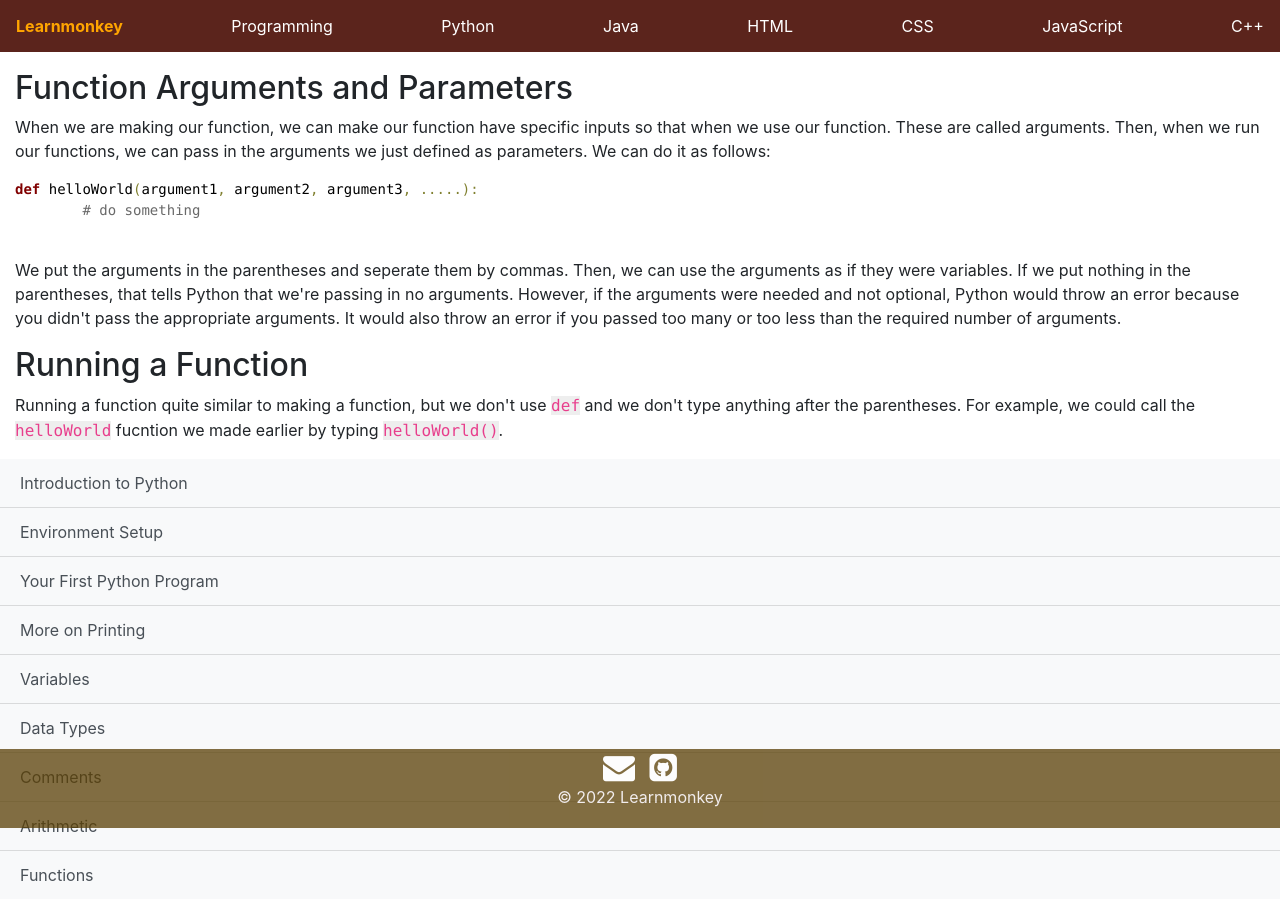
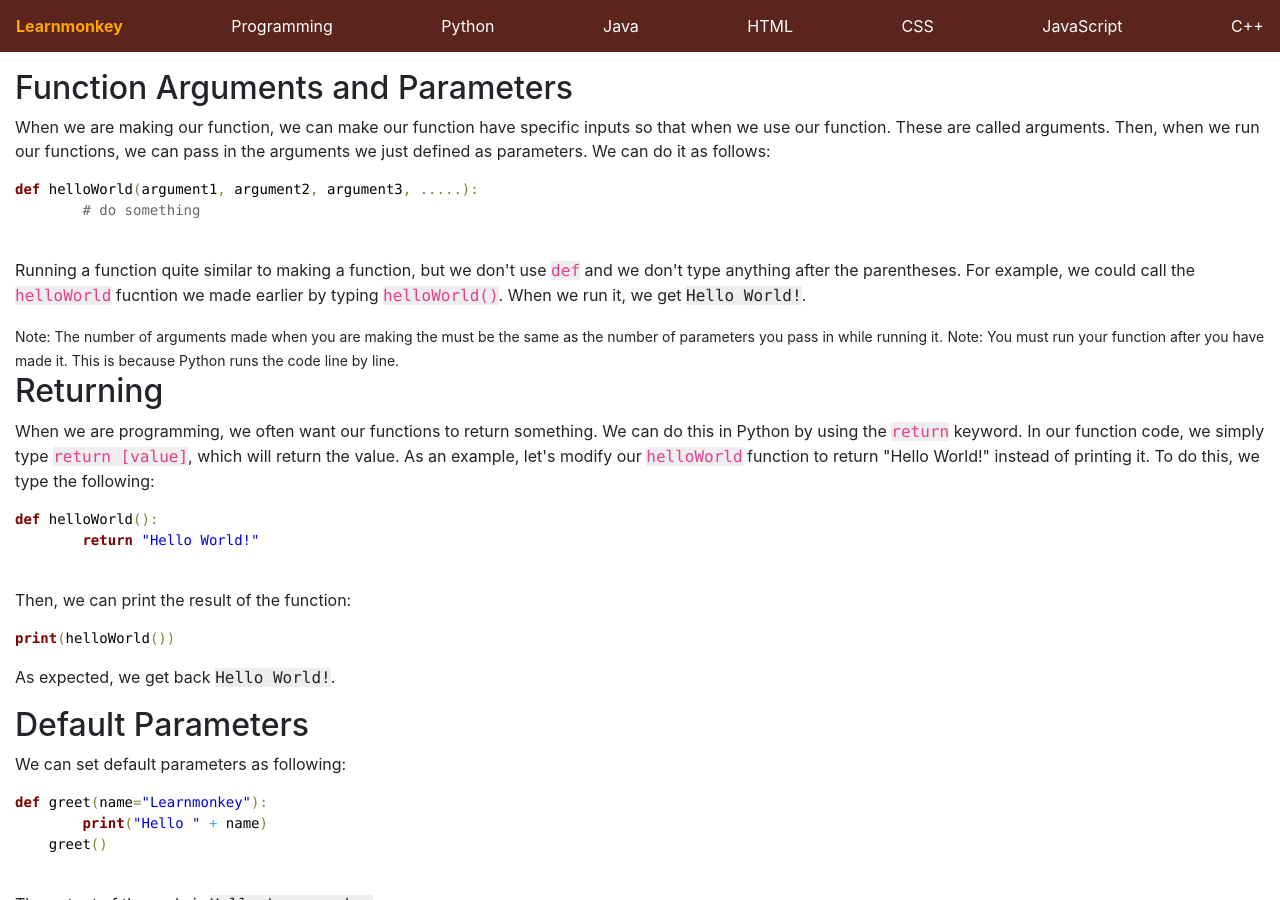
Before and after one commit to learnmonkey/learnmonkey.github.io, a Jekyll site: the page built from programming/python/functions.html, in a window 1280 px wide and 900 px high, scrolled down 640 px. Built offline with Jekyll 4.4.1, drawn with Linux system fonts in a browser that asks for light colours; some of the changed text lies outside the part shown.

Commit message:
put all the function stuff back

```diff
--- a/programming/python/functions.html
+++ b/programming/python/functions.html
@@ -26,7 +26,56 @@ permalink: /programming/python/functions/
     <pre style='color:#000000;background:#ffffff;'><span style='color:#800000; font-weight:bold; '>def</span> helloWorld<span style='color:#808030; '>(</span>argument1<span style='color:#808030; '>,</span> argument2<span style='color:#808030; '>,</span> argument3<span style='color:#808030; '>,</span> <span style='color:#808030; '>.</span><span style='color:#808030; '>.</span><span style='color:#808030; '>.</span><span style='color:#808030; '>.</span><span style='color:#808030; '>.</span><span style='color:#808030; '>)</span><span style='color:#808030; '>:</span>
         <span style='color:#696969; '># do something</span>
     </pre>
-    <p>We put the arguments in the parentheses and seperate them by commas. Then, we can use the arguments as if they were variables. If we put nothing in the parentheses, that tells Python that we're passing in no arguments. However, if the arguments were needed and not optional, Python would throw an error because you didn't pass the appropriate arguments. It would also throw an error if you passed too many or too less than the required number of arguments.</p>
+    <p>Running a function quite similar to making a function, but we don't use <code>def</code> and we don't type anything after the parentheses. For example, we could call the <code>helloWorld</code> fucntion we made earlier by typing <code>helloWorld()</code>. When we run it, we get <samp>Hello World!</samp>.</p>
+    <small>Note: The number of arguments made when you are making the must be the same as the number of parameters you pass in while running it.</small>
+    <small>Note: You must run your function after you have made it. This is because Python runs the code line by line.</small>
+</section>
+
+<section>
+    <h2>Returning</h2>
+    <p>When we are programming, we often want our functions to return something. We can do this in Python by using the <code>return</code> keyword. In our function code, we simply type <code>return [value]</code>, which will return the value. As an example, let's modify our <code>helloWorld</code> function to return "Hello World!" instead of printing it. To do this, we type the following: </p>
+    <pre style='color:#000000;background:#ffffff;'><span style='color:#800000; font-weight:bold; '>def</span> helloWorld<span style='color:#808030; '>(</span><span style='color:#808030; '>)</span><span style='color:#808030; '>:</span>
+	<span style='color:#800000; font-weight:bold; '>return</span> <span style='color:#0000e6; '>"Hello World!"</span>
+    </pre>
+    <p>Then, we can print the result of the function: </p>
+    <pre style='color:#000000;background:#ffffff;'><span style='color:#800000; font-weight:bold; '>print</span><span style='color:#808030; '>(</span>helloWorld<span style='color:#808030; '>(</span><span style='color:#808030; '>)</span><span style='color:#808030; '>)</span></pre>
+    <p>As expected, we get back <samp>Hello World!</samp>.</p>
+</section>
+
+<section>
+    <h2>Default Parameters</h2>
+    <p>We can set default parameters as following:</p>
+    <pre style='color:#000000;background:#ffffff;'><span style='color:#800000; font-weight:bold; '>def</span> greet<span style='color:#808030; '>(</span>name<span style='color:#808030; '>=</span><span style='color:#0000e6; '>"Learnmonkey"</span><span style='color:#808030; '>)</span><span style='color:#808030; '>:</span>
+        <span style='color:#800000; font-weight:bold; '>print</span><span style='color:#808030; '>(</span><span style='color:#0000e6; '>"Hello "</span> <span style='color:#44aadd; '>+</span> name<span style='color:#808030; '>)</span>
+    greet<span style='color:#808030; '>(</span><span style='color:#808030; '>)</span>
+    </pre>
+    <p>The output of the code is <samp>Hello Learnmonkey</samp>.</p>
+</section>
+
+<section>
+    <h2>Arbitrary Arguments (<code>*args</code>)</h2>
+    <p>In Python, we can have as many arguments as we want by putting <code>*args</code> as one of the arguments, where <code>args</code> is a tuple with all of the arguments. Below is an example: </p>
+    <small>Note: We reference the <code>*args</code> by typing <code>args</code> not <code>*args</code>.</small>
+    <pre style="color:#000000;background:#ffffff;"><span style="color:#800000; font-weight:bold; ">def</span> argsTest<span style="color:#808030; ">(</span><span style="color:#44aadd; ">*</span>args<span style="color:#808030; ">)</span><span style="color:#808030; ">:</span>
+        <span style="color:#800000; font-weight:bold; ">print</span><span style="color:#808030; ">(</span>args<span style="color:#808030; ">)</span>
+    argsTest<span style="color:#808030; ">(</span><span style="color:#808030; ">)</span>
+    </pre>
+    <p>The output of the code is <samp>(1, 2.1, 3)</samp>.</p>
+    <small>Note: We could rename <code>*args</code> to <code>*nums</code> or anything else. The only thing that matters in the asterisk in front. It is customary to use <code>*args</code>.</small>
+</section>
+
+<section>
+    <h2>(Arbitrary) Keyword Arguments</h2>
+    <p></p>
+</section>
+
+<section>
+    <h2>The <code>pass</code> statement</h2>
+    <p>Sometimes you just want an empty function. However, Python won't let you do that and putting in a comment won't work either. So, we use <code>pass</code>. Simply put <code>pass</code> as the code in your function and Python will do nothing: </p>
+    <pre style='color:#000000;background:#ffffff;'><span style='color:#800000; font-weight:bold; '>def</span> emptyFunction<span style='color:#808030; '>(</span><span style='color:#808030; '>)</span><span style='color:#808030; '>:</span>
+        <span style='color:#800000; font-weight:bold; '>pass</span>
+    emptyFunction<span style='color:#808030; '>(</span><span style='color:#808030; '>)</span>
+    </pre>
 </section>
 
 <section>
```
